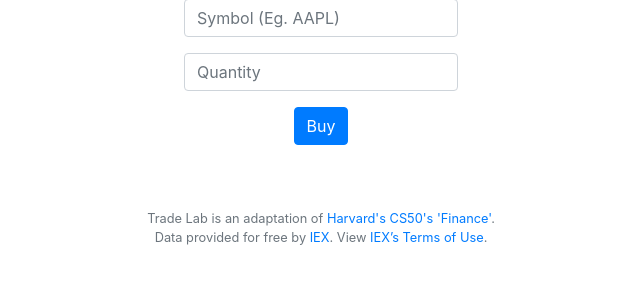
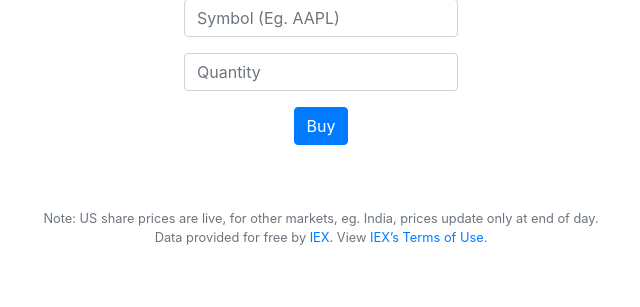
Before and after one commit to rahulkumar2612/Trade-Lab, a Flask app: page /buy in a window 1280 px wide. Shown: the part 125-432 px from the top of the page, without its empty margins (319-959 px from the left). Run offline with Flask 2, Linux system fonts and the light colour scheme; a user stored in the database is signed in; some libraries are stand-ins or nearby versions.

Commit message:
Minor info addition
Indian stock prices only update at day end.

```diff
--- a/templates/layout.html
+++ b/templates/layout.html
@@ -60,7 +60,7 @@
         </main>
 
         <footer class="small text-center text-muted">
-            Trade Lab is an adaptation of <a href="https://cs50.harvard.edu/x/2020/tracks/web/finance/">Harvard's CS50's 'Finance'</a>.<br>
+            Note: US share prices are live, for other markets, eg. India, prices update only at end of day.<br>
             Data provided for free by <a href="https://iextrading.com/developer">IEX</a>. View <a href="https://iextrading.com/api-exhibit-a/">IEX’s Terms of Use</a>.
         </footer>
 
```
